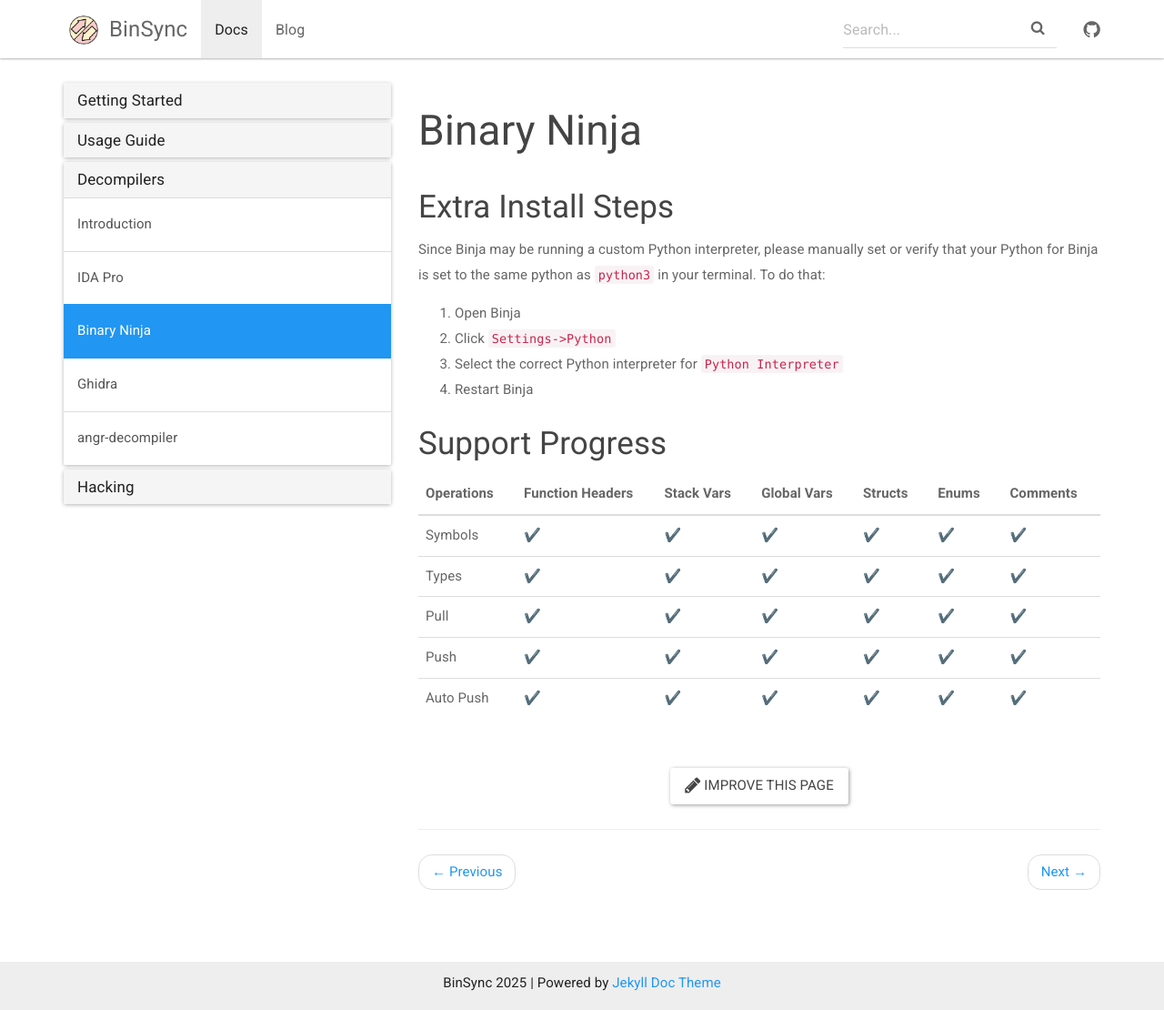
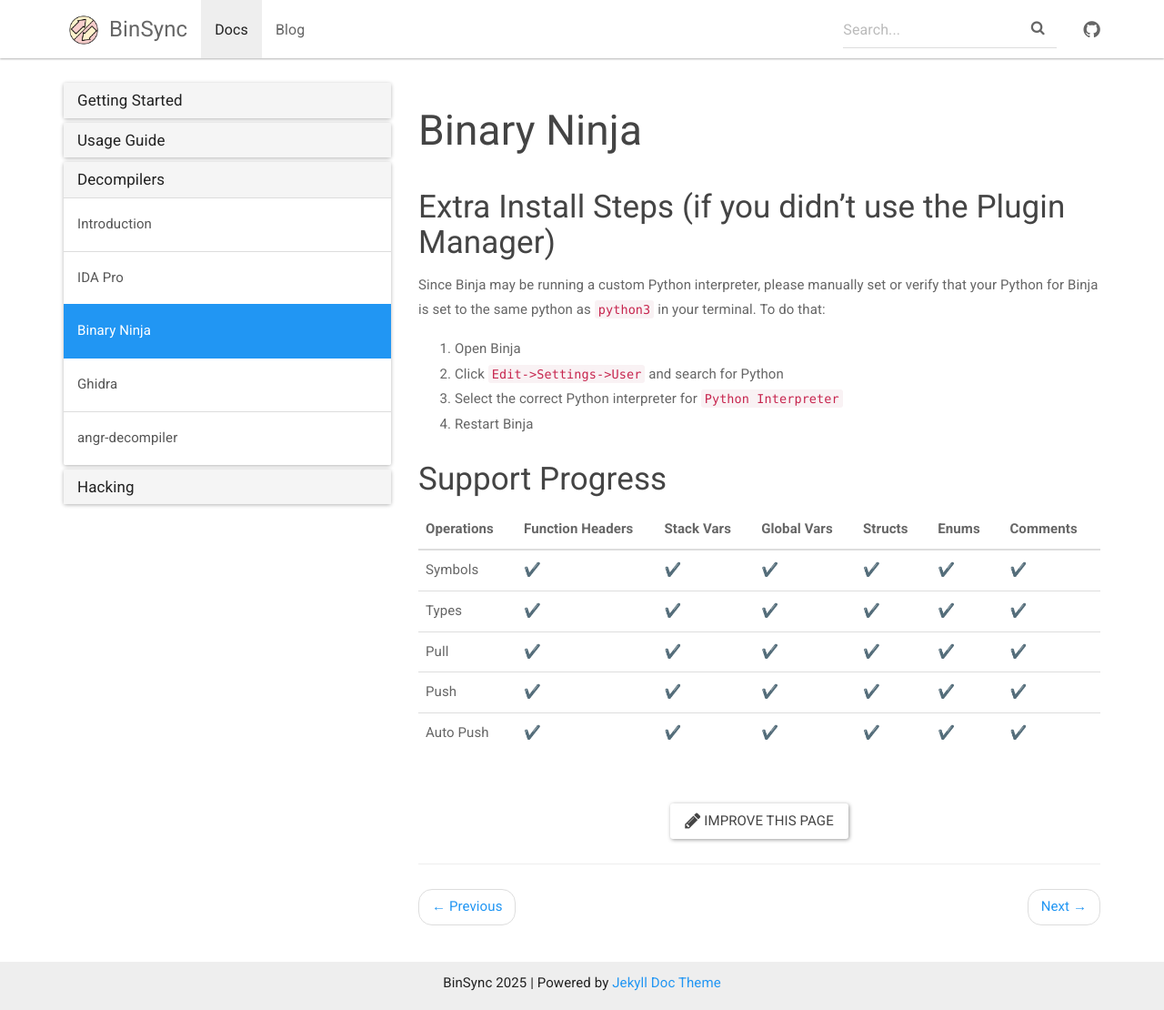
Before and after one commit to binsync/binsync.net, a Jekyll site: the page built from _docs/decompilers/binja.md, in a window 1280 px wide and 1110 px high. Shown: the whole window at 91% size. Built offline with Jekyll 4.4.1, drawn with Linux system fonts in a browser that asks for light colours; emoji names are drawn with the system emoji font.

Commit message:
Initial documentation update

```diff
--- a/_docs/decompilers/binja.md
+++ b/_docs/decompilers/binja.md
@@ -3,11 +3,11 @@
 permalink: /docs/binja/
 ---
 
-## Extra Install Steps
+## Extra Install Steps (if you didn't use the Plugin Manager)
 Since Binja may be running a custom Python interpreter, please manually set or verify that your Python
 for Binja is set to the same python as `python3` in your terminal. To do that:
 1. Open Binja
-2. Click `Settings->Python`
+2. Click `Edit->Settings->User` and search for Python
 3. Select the correct Python interpreter for `Python Interpreter`
 4. Restart Binja
 
```
Also changed, not shown: _docs/getting_started/index.md (+1 -1 lines).
